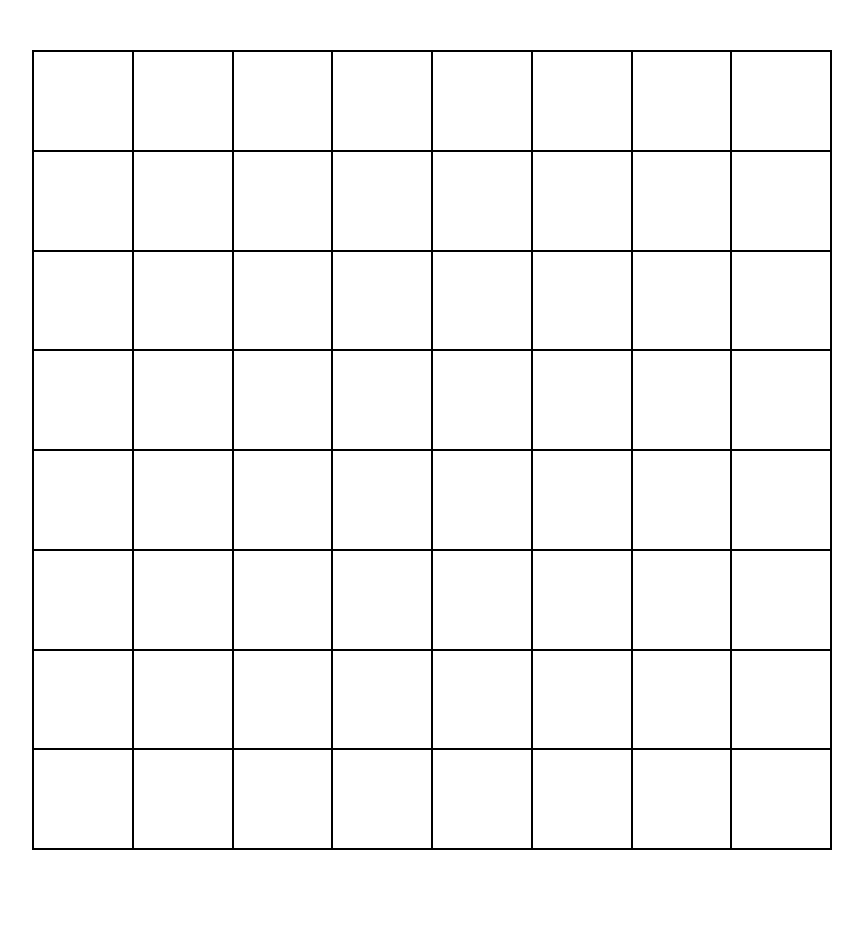
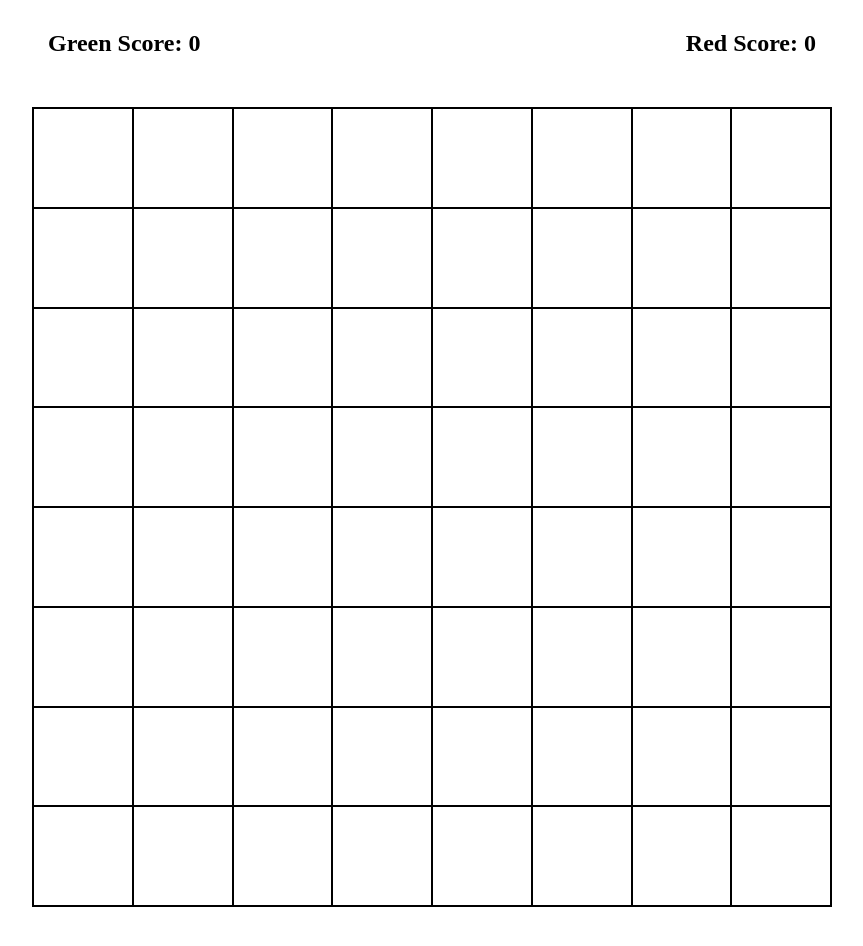
Before and after one commit to pep1994/js-jq-grigliaquadrati, a plain HTML site: page index.html in a window 1280 px wide. Shown: the whole page, without its empty margins (208-1071 px from the left). Before the commit the page ends 900 px from the top, so only its background shows below. Drawn offline with nearby package versions, Linux system fonts and the light colour scheme.

Commit message:
punteggio

```diff
--- a/index.html
+++ b/index.html
@@ -8,9 +8,13 @@
   </head>
   <body>
 
-    <div class="container">
+    <div class="score">
+      <h2 id="green-score">Green Score: 0</h2>
+      <h2 id="red-score">Red Score: 0</h2>
+    </div>
 
-    </div>
+    <div class="container"></div>
+
 
     <script src="https://ajax.googleapis.com/ajax/libs/jquery/3.4.1/jquery.min.js"></script>
     <script type="text/javascript" src="main.js"></script>
--- a/main.js
+++ b/main.js
@@ -3,7 +3,8 @@
 $(document).ready(function(){
 
 
-var backSquare, numberSquare;
+var backSquare, numberSquare, greenScore = 0, redScore = 0;
+
 
 
   //  ciclo per stampare nell'html 64 div che rappresentano i quadrati
@@ -35,16 +36,20 @@ var backSquare, numberSquare;
 
   // modifico il valore della variabile in modo che punti a tutti i quadrati perchè dopo il ciclo il valore che rimane in memoria è solo l'ultimo generato
 
-  console.log(numberSquare);
+  console.log(numberSquare.eq());
 
 
-
+  // scateno l'evento click, quando si clicca su un quadrato con la class red si colorerà di rosso e aggiornerà il punteggio red-score, stessa cosa per i quadrati con la class green
   numberSquare.click(
     function() {
       if ($(this).hasClass('red')) {
         $(this).css({"background": "red"});
+        redScore++;
+        $('#red-score').text("Red Score: " + (redScore));
       } else if ($(this).hasClass('green')) {
         $(this).css({"background": "green"});
+        greenScore++;
+        $('#green-score').text("Green Score: " + (greenScore));
       }
   });
 
--- a/style.css
+++ b/style.css
@@ -26,3 +26,10 @@
 .green {
   background-color: green;
 } */
+
+.score {
+  margin: 30px auto;
+  display: flex;
+  justify-content: space-between;
+  width: 60%;
+}
```
